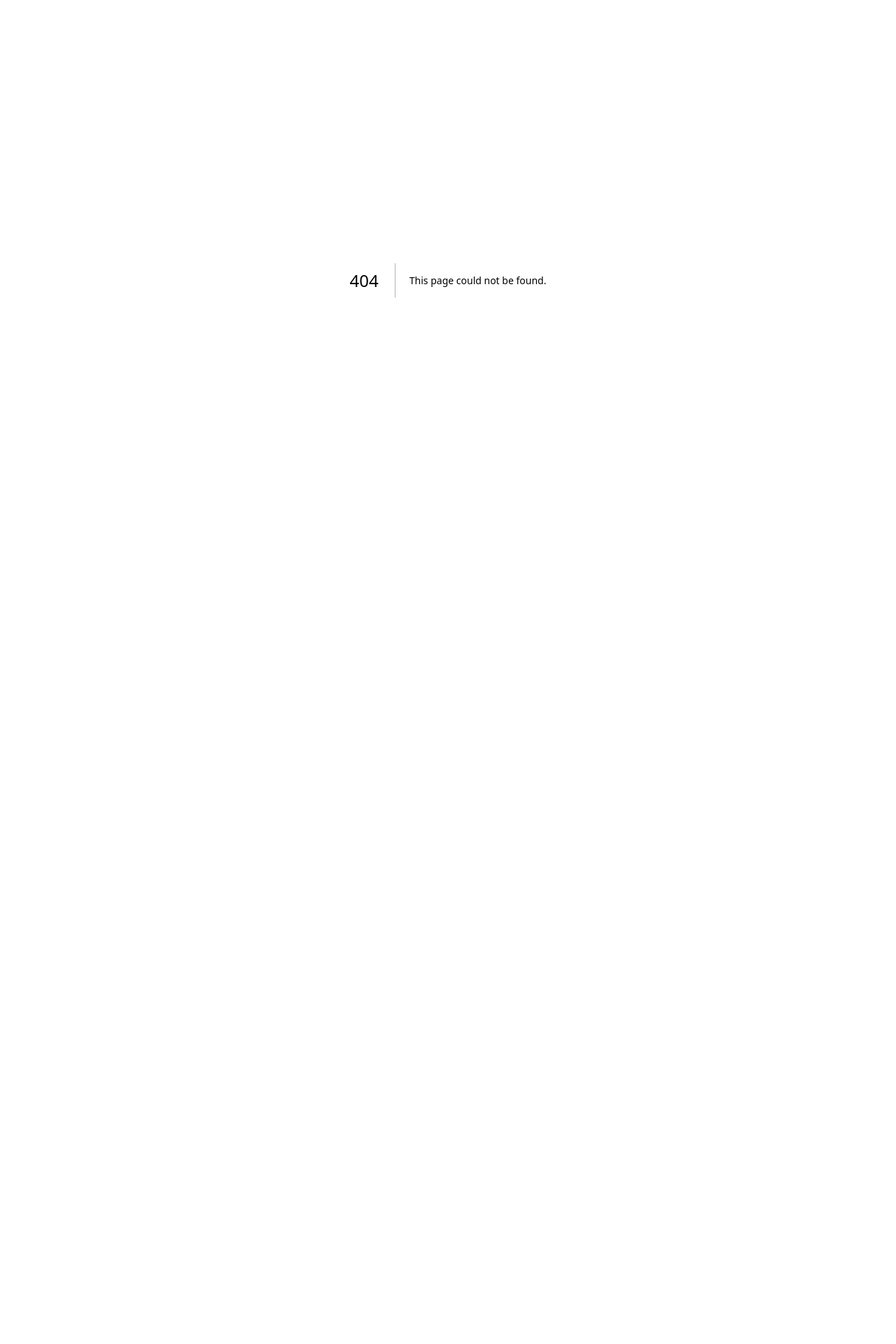
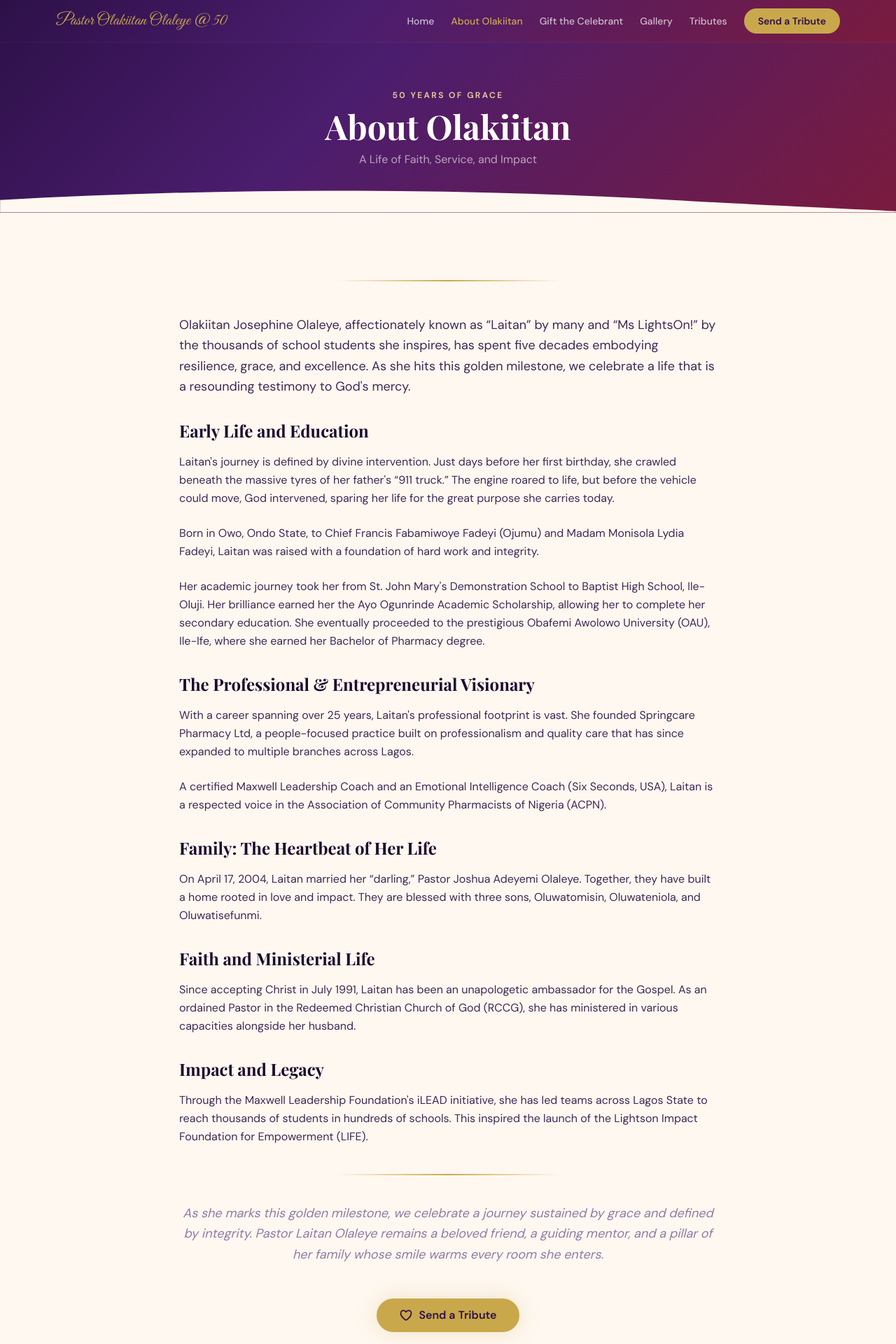
Before and after one commit to Tolaleye1/Birthday_Website, a Next.js app: page /about in a window 1280 px wide. Before the commit this address had no page. Shown: the top 1920 px of the page at 70% size. Before the commit the page ends 800 px from the top, so only its background shows below. Built offline with nearby package versions, Linux system fonts and the light colour scheme.

Commit message:
feat: add About Olakiitan page with full biography

```diff
--- /dev/null
+++ b/src/app/about/page.tsx
@@ -0,0 +1,76 @@
+import Navbar from "@/components/Navbar";
+import Footer from "@/components/Footer";
+
+export default function AboutPage() {
+  return (
+    <>
+      <Navbar />
+      <main>
+        <section className="gradient-hero pt-24 pb-12 md:pt-32 md:pb-16 px-4 text-center relative">
+          <p className="text-gold-light uppercase tracking-[0.2em] text-xs font-semibold mb-3">50 Years of Grace</p>
+          <h1 className="font-[family-name:var(--font-display)] text-3xl md:text-5xl font-bold text-white mb-3">About Olakiitan</h1>
+          <p className="text-white/60 max-w-md mx-auto">A Life of Faith, Service, and Impact</p>
+          <div className="absolute bottom-0 left-0 right-0"><svg viewBox="0 0 1440 40" fill="none"><path d="M0 40V20C360 0 720 0 1080 20C1260 30 1380 35 1440 38V40H0Z" fill="#FFF8F0" /></svg></div>
+        </section>
+
+        <section className="py-16 md:py-24 px-4">
+          <div className="max-w-3xl mx-auto">
+            <div className="gold-divider max-w-xs mx-auto mb-12" />
+
+            <p className="text-text-body leading-relaxed text-lg mb-8">
+              Olakiitan Josephine Olaleye, affectionately known as &ldquo;Laitan&rdquo; by many and &ldquo;Ms LightsOn!&rdquo; by the thousands of school students she inspires, has spent five decades embodying resilience, grace, and excellence. As she hits this golden milestone, we celebrate a life that is a resounding testimony to God&apos;s mercy.
+            </p>
+
+            <h2 className="font-[family-name:var(--font-display)] text-2xl font-bold text-text-dark mb-4">Early Life and Education</h2>
+            <p className="text-text-body leading-relaxed mb-6">
+              Laitan&apos;s journey is defined by divine intervention. Just days before her first birthday, she crawled beneath the massive tyres of her father&apos;s &ldquo;911 truck.&rdquo; The engine roared to life, but before the vehicle could move, God intervened, sparing her life for the great purpose she carries today.
+            </p>
+            <p className="text-text-body leading-relaxed mb-6">
+              Born in Owo, Ondo State, to Chief Francis Fabamiwoye Fadeyi (Ojumu) and Madam Monisola Lydia Fadeyi, Laitan was raised with a foundation of hard work and integrity.
+            </p>
+            <p className="text-text-body leading-relaxed mb-8">
+              Her academic journey took her from St. John Mary&apos;s Demonstration School to Baptist High School, Ile-Oluji. Her brilliance earned her the Ayo Ogunrinde Academic Scholarship, allowing her to complete her secondary education. She eventually proceeded to the prestigious Obafemi Awolowo University (OAU), Ile-Ife, where she earned her Bachelor of Pharmacy degree.
+            </p>
+
+            <h2 className="font-[family-name:var(--font-display)] text-2xl font-bold text-text-dark mb-4">The Professional &amp; Entrepreneurial Visionary</h2>
+            <p className="text-text-body leading-relaxed mb-6">
+              With a career spanning over 25 years, Laitan&apos;s professional footprint is vast. She founded Springcare Pharmacy Ltd, a people-focused practice built on professionalism and quality care that has since expanded to multiple branches across Lagos.
+            </p>
+            <p className="text-text-body leading-relaxed mb-8">
+              A certified Maxwell Leadership Coach and an Emotional Intelligence Coach (Six Seconds, USA), Laitan is a respected voice in the Association of Community Pharmacists of Nigeria (ACPN).
+            </p>
+
+            <h2 className="font-[family-name:var(--font-display)] text-2xl font-bold text-text-dark mb-4">Family: The Heartbeat of Her Life</h2>
+            <p className="text-text-body leading-relaxed mb-8">
+              On April 17, 2004, Laitan married her &ldquo;darling,&rdquo; Pastor Joshua Adeyemi Olaleye. Together, they have built a home rooted in love and impact. They are blessed with three sons, Oluwatomisin, Oluwateniola, and Oluwatisefunmi.
+            </p>
+
+            <h2 className="font-[family-name:var(--font-display)] text-2xl font-bold text-text-dark mb-4">Faith and Ministerial Life</h2>
+            <p className="text-text-body leading-relaxed mb-8">
+              Since accepting Christ in July 1991, Laitan has been an unapologetic ambassador for the Gospel. As an ordained Pastor in the Redeemed Christian Church of God (RCCG), she has ministered in various capacities alongside her husband.
+            </p>
+
+            <h2 className="font-[family-name:var(--font-display)] text-2xl font-bold text-text-dark mb-4">Impact and Legacy</h2>
+            <p className="text-text-body leading-relaxed mb-8">
+              Through the Maxwell Leadership Foundation&apos;s iLEAD initiative, she has led teams across Lagos State to reach thousands of students in hundreds of schools. This inspired the launch of the Lightson Impact Foundation for Empowerment (LIFE).
+            </p>
+
+            <div className="gold-divider max-w-xs mx-auto my-10" />
+
+            <p className="text-text-muted leading-relaxed italic text-center text-lg">
+              As she marks this golden milestone, we celebrate a journey sustained by grace and defined by integrity. Pastor Laitan Olaleye remains a beloved friend, a guiding mentor, and a pillar of her family whose smile warms every room she enters.
+            </p>
+
+            <div className="text-center mt-12">
+              <a href="/submit-tribute" className="bg-gold hover:bg-gold/90 text-purple-deep font-semibold px-8 py-3 rounded-[var(--radius-pill)] shadow-[var(--shadow-glow)] transition-all inline-flex items-center gap-2">
+                <svg className="w-5 h-5" fill="none" viewBox="0 0 24 24" stroke="currentColor"><path strokeLinecap="round" strokeLinejoin="round" strokeWidth={2} d="M21 8.25c0-2.485-2.099-4.5-4.688-4.5-1.935 0-3.597 1.126-4.312 2.733-.715-1.607-2.377-2.733-4.313-2.733C5.1 3.75 3 5.765 3 8.25c0 7.22 9 12 9 12s9-4.78 9-12z" /></svg>
+                Send a Tribute
+              </a>
+            </div>
+          </div>
+        </section>
+      </main>
+      <Footer />
+    </>
+  );
+}
--- a/src/components/Navbar.tsx
+++ b/src/components/Navbar.tsx
@@ -6,7 +6,7 @@ import { useState } from "react";
 
 const navLinks = [
   { href: "/", label: "Home" },
-  { href: "/#biography", label: "About Olakiitan" },
+  { href: "/about", label: "About Olakiitan" },
   { href: "/gift", label: "Gift the Celebrant" },
   { href: "/gallery", label: "Gallery" },
   { href: "/tributes", label: "Tributes" },
@@ -70,7 +70,7 @@ export default function Navbar() {
       {mobileOpen && (
         <div className="md:hidden border-t border-white/10 px-4 pb-4">
           <Link href="/" className="block py-3 text-white/80 font-medium border-b border-white/10" onClick={() => setMobileOpen(false)}>Home</Link>
-          <Link href="/#biography" className="block py-3 text-white/80 font-medium border-b border-white/10" onClick={() => setMobileOpen(false)}>About Olakiitan</Link>
+          <Link href="/about" className="block py-3 text-white/80 font-medium border-b border-white/10" onClick={() => setMobileOpen(false)}>About Olakiitan</Link>
           <Link href="/gift" className="block py-3 text-white/80 font-medium border-b border-white/10" onClick={() => setMobileOpen(false)}>Gift the Celebrant</Link>
           <Link href="/submit-tribute" className="block py-3 text-white/80 font-medium border-b border-white/10" onClick={() => setMobileOpen(false)}>Send a Tribute</Link>
           <Link href="/gallery" className="block py-3 text-white/80 font-medium border-b border-white/10" onClick={() => setMobileOpen(false)}>Gallery</Link>
--- a/src/components/home/BiographySection.tsx
+++ b/src/components/home/BiographySection.tsx
@@ -38,7 +38,7 @@ export default function BiographySection() {
           />
 
           <Link
-            href="/#biography"
+            href="/about"
             className="mt-4 bg-gold hover:bg-gold/90 text-purple-deep font-semibold text-sm inline-flex items-center gap-2 px-6 py-2.5 rounded-[var(--radius-pill)] shadow-[var(--shadow-glow)] transition-all"
           >
             Read More About Olakiitan
```
